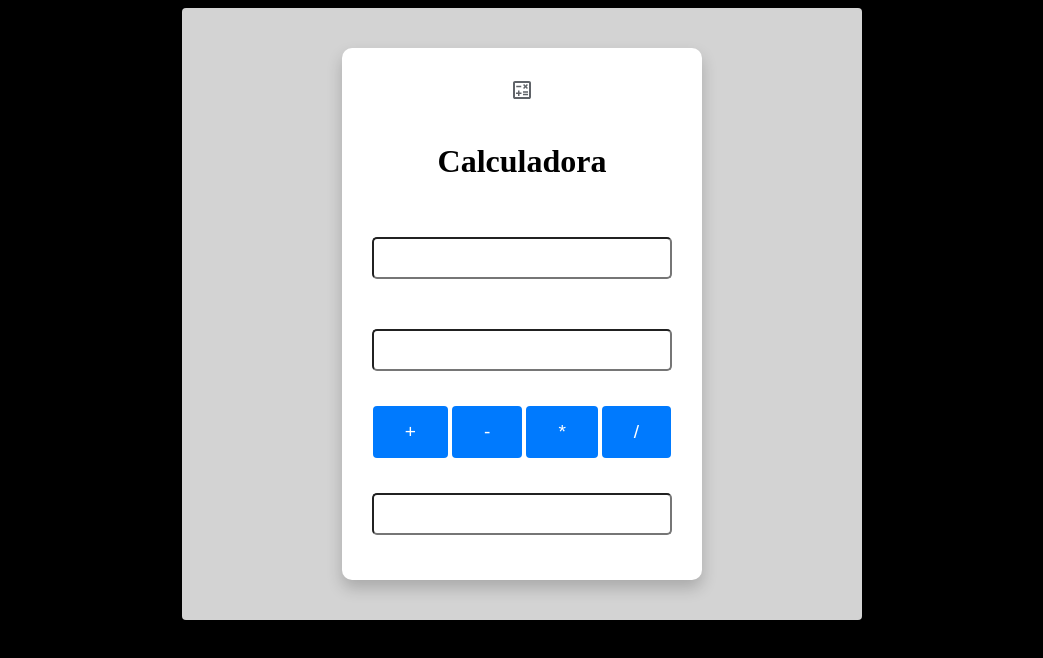
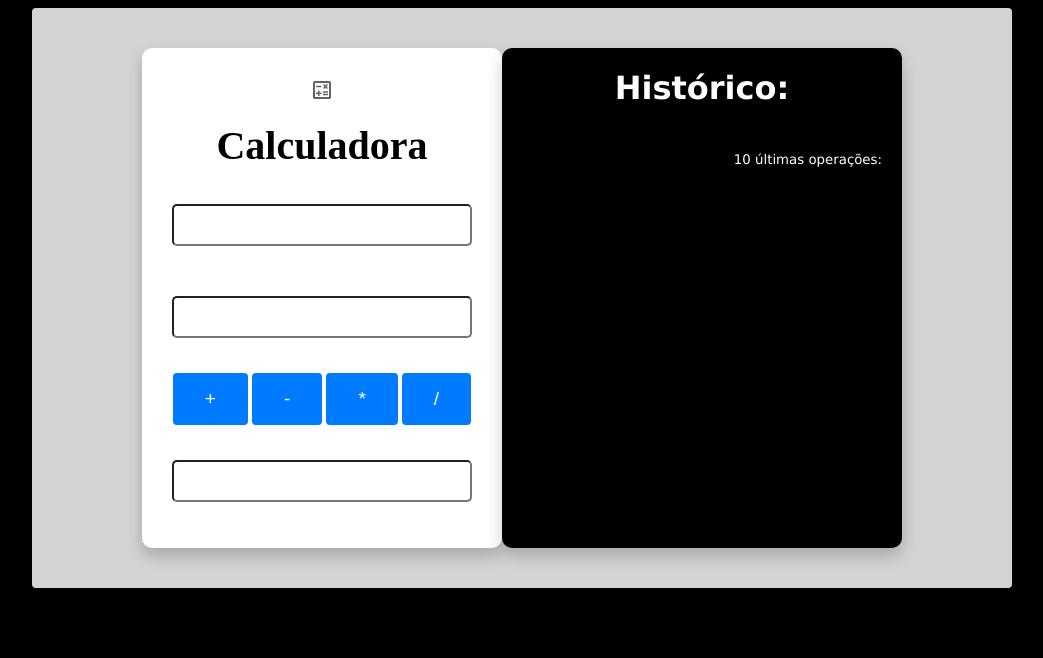
Before and after one commit to edumapri/bootcamp-devjr-modulo3-calc, a plain HTML site: page index.html in a window 1280 px wide. Shown: the whole page, without its empty margins (118-1161 px from the left). Drawn offline with Linux system fonts and the light colour scheme.

Commit message:
closes #4, closes #3 - History

```diff
--- a/index.html
+++ b/index.html
@@ -13,7 +13,9 @@
 
             <div class="calc">
                 <object data="calc.svg" type="image/svg+xml"></object>
-                <h1>Calculadora</h1>
+                <div class="calc-title">
+                    Calculadora
+                </div>
                 <input id="num1" type="number"/>
                 <input id="num2" type="number"/>
 
@@ -27,7 +29,15 @@
                     <input id="output" readonly/>
             </div>
             <div class="history">
+                <div class="history-title">
+                    <h1>Histórico:</h1>
+                </div>
+                <div class="last-operations">
+                    <small>10 últimas operações:</small>
+                    <div id="history">
 
+                    </div>
+                </div>
             </div>
         </div>
 
--- a/javascript.js
+++ b/javascript.js
@@ -20,4 +20,13 @@ function calc(op){
     }
 
     document.getElementById("output").value = output;
+
+    var newHistory = "<p>" + num1 + " " + op + " " + num2 + " = " + output + "</p>";
+    var history = document.getElementById("history");
+
+    history.innerHTML = newHistory + history.innerHTML;
+
+    if(history.children.length > 10){
+        history.removeChild(history.childNodes[10])
+    }
 }
--- a/style.css
+++ b/style.css
@@ -9,6 +9,7 @@ input{
     font-size: 1.2em;
     margin: 15px 70px;
     border-radius: 5px;
+    text-align: right;
 }
 
 input:focus{
@@ -36,11 +37,12 @@ button:hover{
     Classe .container
 */
 .container{
-    width: 600px;
+    width: 900px;
+    height: 500px;
     background-color: #d3d3d3;
     display: flex;
-    flex-direction: column;
-    align-items: center;
+    flex-direction: row;
+    justify-content: center;
     margin: auto;
     padding: 40px;
     border-radius: 4px;
@@ -57,3 +59,28 @@ button:hover{
     border-radius: 10px;
     box-shadow: 0 8px 16px 0 rgba(0, 0, 0, 0.2);
 }
+
+
+.calc-title{
+    font-size: 40px;
+    font-weight: 700;
+}
+
+.last-operations{
+    text-align: right;
+    padding: 20px;
+}
+
+.history-title{
+    display: flex;
+    justify-content: center;
+}
+
+.history{
+    background-color: #000;
+    color: #fff;
+    width: 400px;
+    border-radius: 10px;
+    box-shadow: 0 8px 16px 0 rgba(0, 0, 0, 0.2);
+    font-family: Verdana, Geneva, Tahoma, sans-serif;
+}
```
